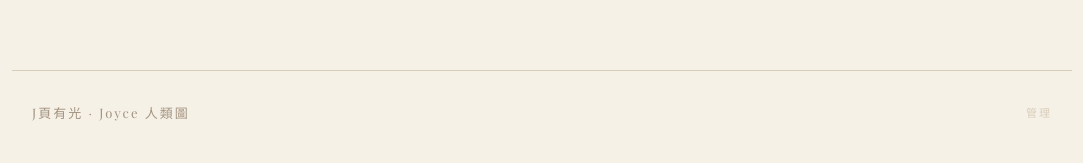
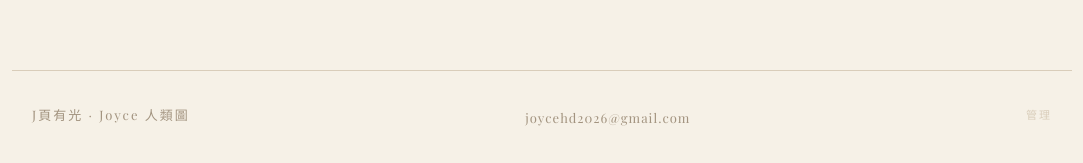
Before and after one commit to jp220762-maker/joyce-hd, a Next.js app: page / in a window 1280 px wide. Shown: the part 3997-4160 px from the top of the page, without its empty margins (98-1181 px from the left). Built offline with nearby package versions, Linux system fonts and the light colour scheme; a web font is replaced by a local one.

Commit message:
feat: 全站頁尾(含首頁最下方)加入聯絡信箱連結

```diff
--- a/app/layout.js
+++ b/app/layout.js
@@ -37,6 +37,11 @@ export default async function RootLayout({ children }) {
         {children}
         <footer className="sitefoot">
           <p>{siteName} · Joyce 人類圖</p>
+          {c.contact?.email && (
+            <p className="footmail">
+              <a href={`mailto:${c.contact.email}`}>{c.contact.email}</a>
+            </p>
+          )}
           <a className="adm" href="/admin">管理</a>
         </footer>
         <style>{`
@@ -87,6 +92,9 @@ export default async function RootLayout({ children }) {
             display: flex; align-items: center; justify-content: space-between;
           }
           .sitefoot p { margin: 0; font-size: 13px; color: var(--faint); letter-spacing: 2px; }
+          .sitefoot .footmail { margin-top: 6px; letter-spacing: 1px; }
+          .sitefoot .footmail a { color: var(--faint); text-decoration: none; }
+          .sitefoot .footmail a:hover { color: var(--coffee); text-decoration: underline; }
           .sitefoot .adm { font-size: 11px; color: var(--line); text-decoration: none; letter-spacing: 2px; }
           .sitefoot .adm:hover { color: var(--faint); }
           @media (max-width: 620px) {
```
